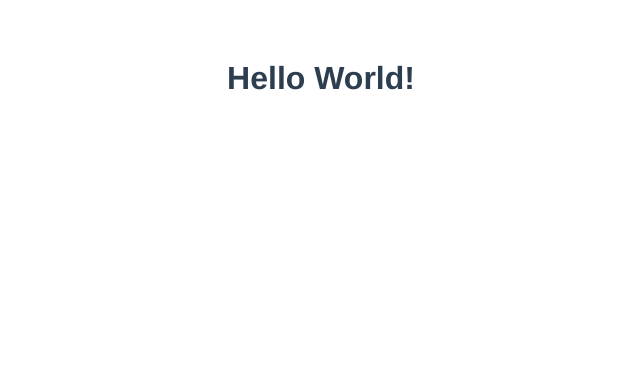
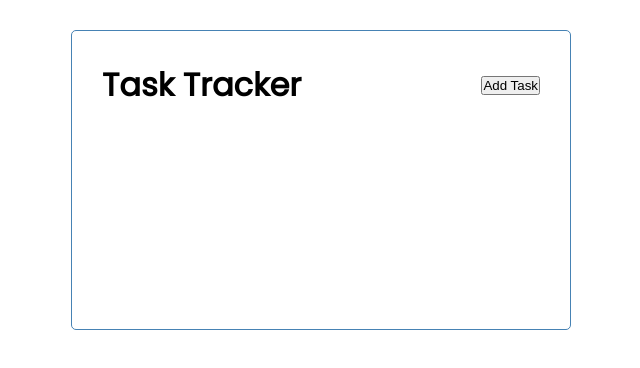
Before and after one commit to ShujaatAzim/VueTasks, a Vue app: page / in a window 1280 px wide. Shown: the top 368 px of the page, without its empty margins (319-959 px from the left). Built offline with nearby package versions, Linux system fonts and the light colour scheme.

Commit message:
Added rest of the styles from tthe repo, and got props working.

```diff
--- a/src/App.vue
+++ b/src/App.vue
@@ -1,24 +1,60 @@
 <template>
   <div class="container">
-    <h1>Hello World!</h1>
+    <Header title="Task Tracker" />
   </div>
 </template>
 
 <script>
+  import Header from './components/Header'
+
   export default {
-    name: 'App',
+    name: "App",
     components: {
+      Header
     }
   }
 </script>
 
 <style>
-  #app {
-    font-family: Avenir, Helvetica, Arial, sans-serif;
-    -webkit-font-smoothing: antialiased;
-    -moz-osx-font-smoothing: grayscale;
-    text-align: center;
-    color: #2c3e50;
-    margin-top: 60px;
+  @import url('https://fonts.googleapis.com/css2?family=Poppins:wght@300;400&display=swap');
+  * {
+    box-sizing: border-box;
+    margin: 0;
+    padding: 0;
+  }
+  body {
+    font-family: 'Poppins', sans-serif;
+  }
+  .container {
+    max-width: 500px;
+    margin: 30px auto;
+    overflow: auto;
+    min-height: 300px;
+    border: 1px solid steelblue;
+    padding: 30px;
+    border-radius: 5px;
+  }
+  .btn {
+    display: inline-block;
+    background: #000;
+    color: #fff;
+    border: none;
+    padding: 10px 20px;
+    margin: 5px;
+    border-radius: 5px;
+    cursor: pointer;
+    text-decoration: none;
+    font-size: 15px;
+    font-family: inherit;
+  }
+  .btn:focus {
+    outline: none;
+  }
+  .btn:active {
+    transform: scale(0.98);
+  }
+  .btn-block {
+    display: block;
+    width: 100%;
   }
 </style>
--- /dev/null
+++ b/src/components/Button.vue
@@ -0,0 +1,9 @@
+<template>
+  <button>Add Task</button>
+</template>
+
+<script>
+  export default {
+    name: "Button"
+  }
+</script>
--- a/src/Header.vue
+++ b/src/components/Header.vue
@@ -1,12 +1,20 @@
 <template>
   <header>
-    <h1>Task Tracker</h1>
+    <h1>{{ title }}</h1>
+    <Button />
   </header>
 </template>
 
 <script>
+  import Button from './Button'
   export default {
-    name: "Header"
+    name: "Header",
+    components: {
+      Button
+    },
+    props: {
+      title: String
+    }
   }
 </script>
 
```
